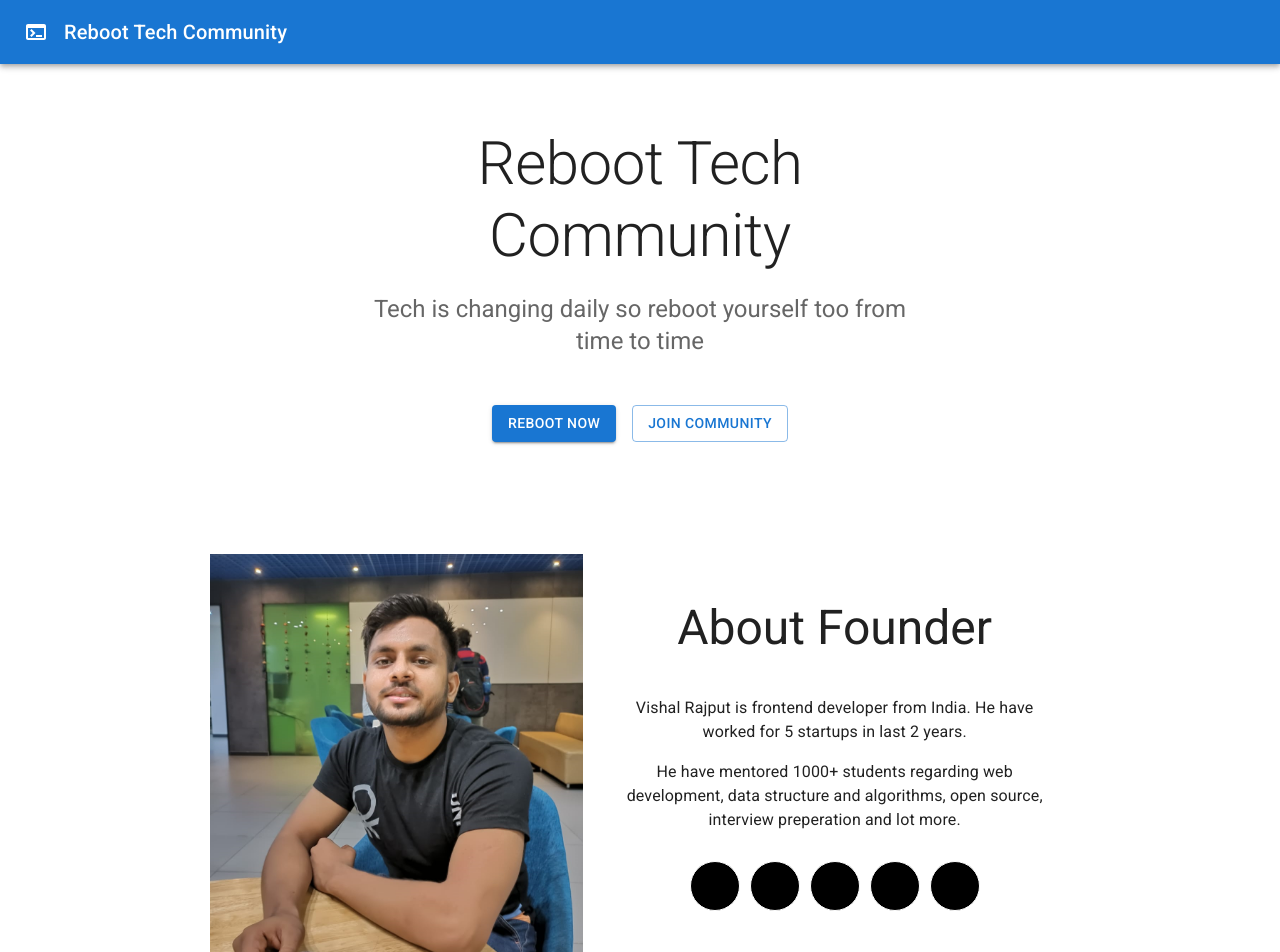
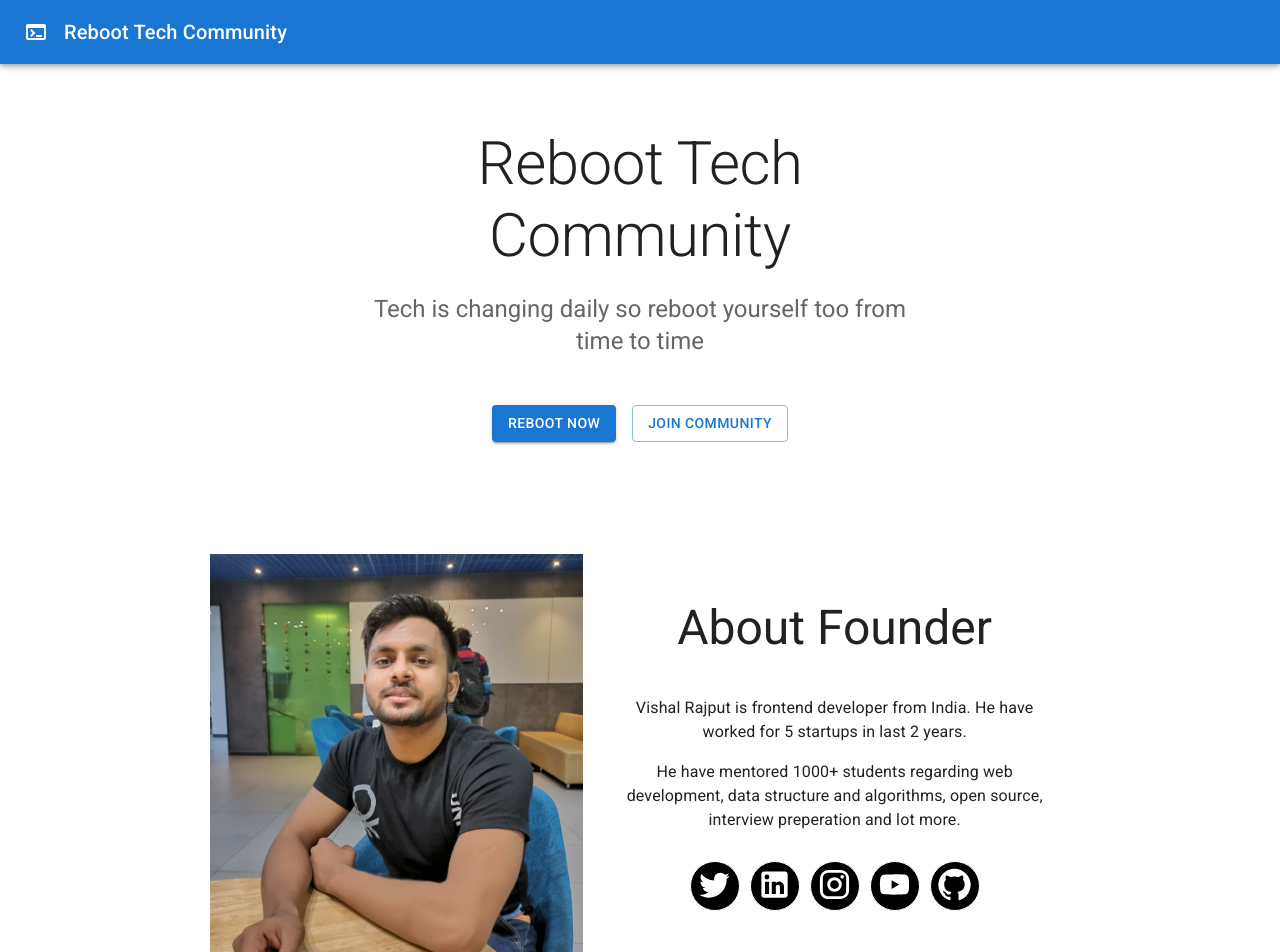
Before and after one commit to Vishal-raj-1/reboot-tech-community, a Next.js app: page / in a window 1280 px wide. Shown: the top 952 px of the page. Built offline with nearby package versions, Linux system fonts and the light colour scheme.

Commit message:
fixing aboutfounder section icon color

```diff
--- a/components/socials.tsx
+++ b/components/socials.tsx
@@ -38,6 +38,7 @@ const Socials = () => {
                             height: '50px',
                             margin: '5px',
                             background: 'black',
+                            color: 'white',
                         }}
                     >
                         {social.icon}
```
